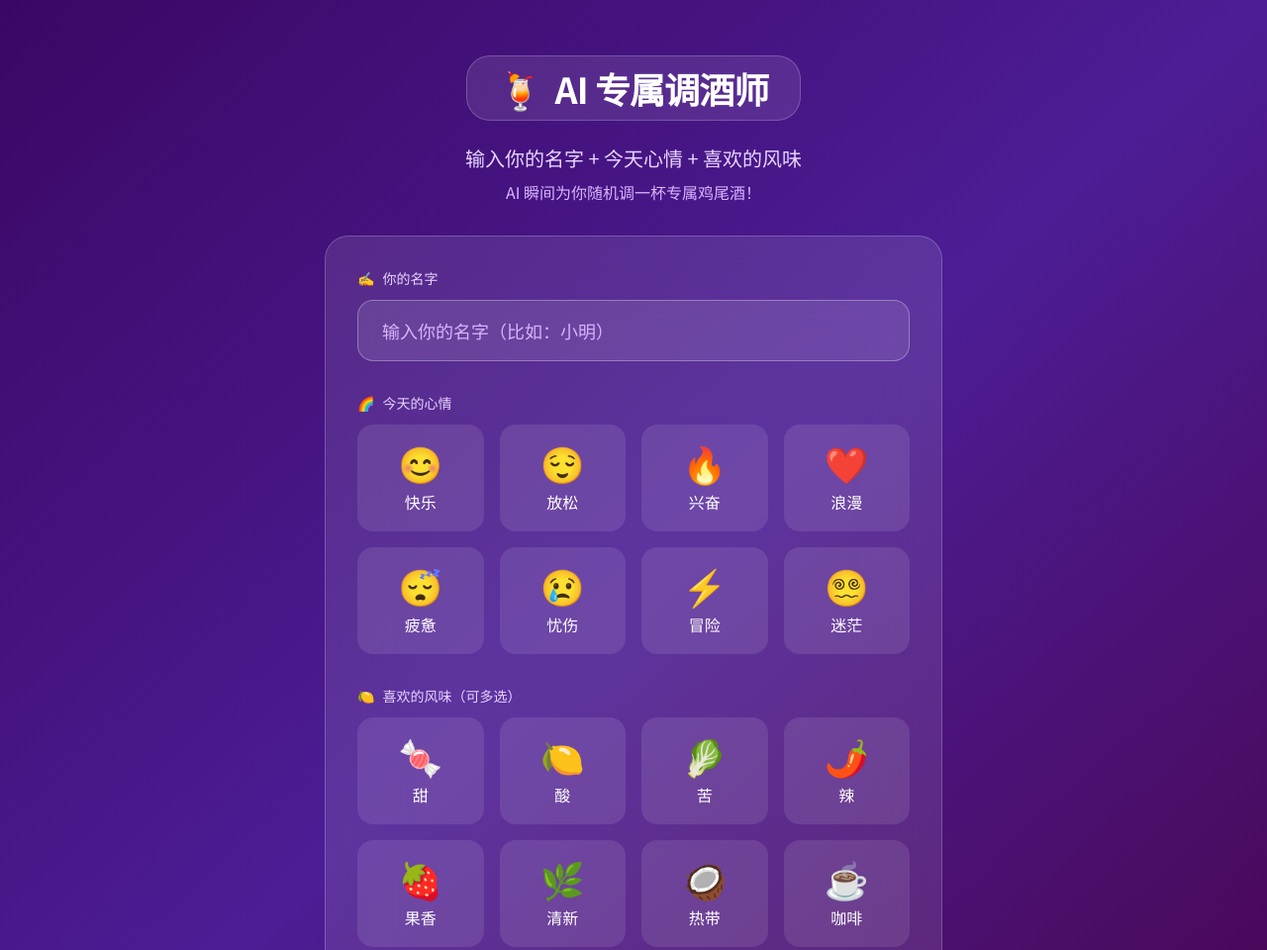
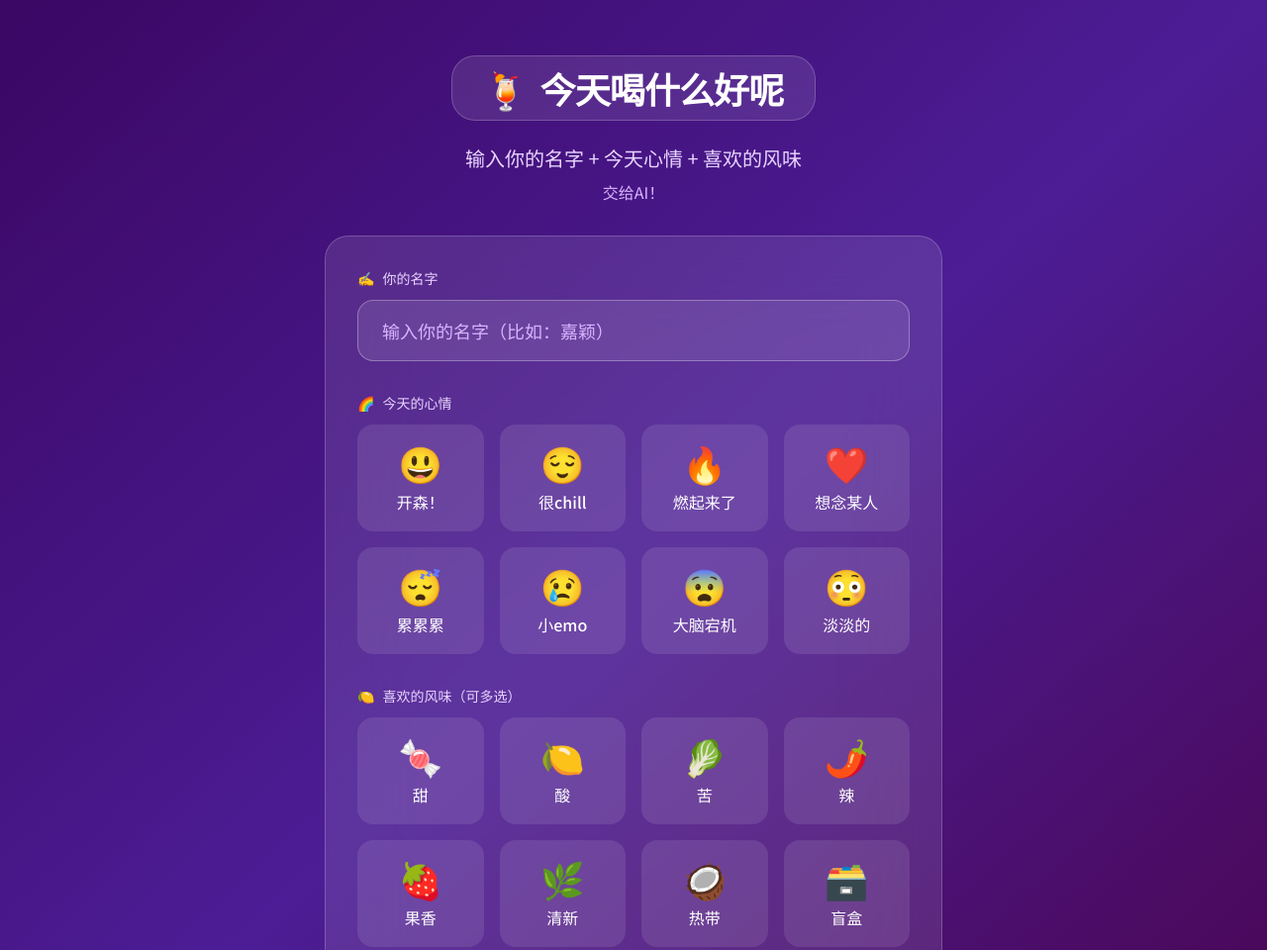
Before and after one commit to kawinglaw/kawingtiaojiu, a plain HTML site: page index.html in a window 1280 px wide. Shown: the top 960 px of the page at 99% size. Drawn offline with nearby package versions, Linux system fonts and the light colour scheme.

Commit message:
Update index.html
改了一些心情

```diff
--- a/index.html
+++ b/index.html
@@ -34,10 +34,10 @@
         <div class="text-center py-8">
             <div class="inline-flex items-center gap-3 bg-white/10 backdrop-blur-md px-8 py-3 rounded-3xl border border-white/20 mb-6">
                 <span class="text-4xl">🍹</span>
-                <h1 class="title-font text-4xl font-bold tracking-tight">AI 专属调酒师</h1>
+                <h1 class="title-font text-4xl font-bold tracking-tight">今天喝什么好呢</h1>
             </div>
             <p class="text-xl text-purple-200">输入你的名字 + 今天心情 + 喜欢的风味</p>
-            <p class="text-purple-300 mt-2">AI 瞬间为你随机调一杯专属鸡尾酒！</p>
+            <p class="text-purple-300 mt-2">交给AI！</p>
         </div>
 
         <!-- 表单页面 -->
@@ -50,7 +50,7 @@
                 <input
                     id="user-name"
                     type="text"
-                    placeholder="输入你的名字（比如：小明）"
+                    placeholder="输入你的名字（比如：嘉颖）"
                     class="w-full bg-white/10 border border-white/30 focus:border-purple-400 rounded-2xl px-6 py-4 text-lg outline-none transition-all placeholder:text-purple-300">
             </div>
 
@@ -160,14 +160,14 @@
 
         // 心情选项
         const moods = [
-            { value: "快乐", emoji: "😊", label: "快乐" },
-            { value: "放松", emoji: "😌", label: "放松" },
-            { value: "兴奋", emoji: "🔥", label: "兴奋" },
-            { value: "浪漫", emoji: "❤️", label: "浪漫" },
-            { value: "疲惫", emoji: "😴", label: "疲惫" },
-            { value: "忧伤", emoji: "😢", label: "忧伤" },
-            { value: "冒险", emoji: "⚡", label: "冒险" },
-            { value: "迷茫", emoji: "😵‍💫", label: "迷茫" }
+            { value: "开森！", emoji: "😃", label: "开森！" },
+            { value: "很chill", emoji: "😌", label: "很chill" },
+            { value: "燃起来了", emoji: "🔥", label: "燃起来了" },
+            { value: "想念某人", emoji: "❤️", label: "想念某人" },
+            { value: "累累累", emoji: "😴", label: "累累累" },
+            { value: "小emo", emoji: "😢", label: "小emo" },
+            { value: "大脑宕机", emoji: "😨", label: "大脑宕机" },
+            { value: "淡淡的", emoji: "😳", label: "淡淡的" }
         ]
 
         // 风味选项
@@ -179,7 +179,7 @@
             { value: "果香", emoji: "🍓", label: "果香" },
             { value: "清新", emoji: "🌿", label: "清新" },
             { value: "热带", emoji: "🥥", label: "热带" },
-            { value: "咖啡", emoji: "☕", label: "咖啡" }
+            { value: "盲盒", emoji: "🗃️", label: "盲盒" }
         ]
 
         // 预设鸡尾酒数据库（AI"随机生成"的基础）
@@ -202,8 +202,8 @@
                     "装饰薄荷叶和青柠片"
                 ],
                 flavors: ["酸", "甜", "清新"],
-                moods: ["快乐", "放松"],
-                desc: "清新酸甜的薄荷香气瞬间唤醒你的快乐心情，像夏日海风一样自由。"
+                moods: ["开森！", "很chill"],
+                desc: "清新酸甜的薄荷香气瞬间唤醒你的开森！心情，像夏日海风一样自由。"
             },
             {
                 id: 2,
@@ -222,8 +222,8 @@
                     "过滤倒入杯中"
                 ],
                 flavors: ["酸", "甜"],
-                moods: ["兴奋", "快乐"],
-                desc: "酸甜平衡的经典之作，带着墨西哥阳光的热情，完美匹配你的兴奋时刻。"
+                moods: ["燃起来了", "开森！"],
+                desc: "酸甜平衡的经典之作，带着墨西哥阳光的热情，完美匹配你的燃起来了时刻。"
             },
             {
                 id: 3,
@@ -231,19 +231,19 @@
                 baseSpirit: "伏特加",
                 baseAmount: 45,
                 ingredients: [
-                    { name: "浓缩咖啡", amount: "30ml" },
-                    { name: "咖啡利口酒", amount: "20ml" },
+                    { name: "浓缩盲盒", amount: "30ml" },
+                    { name: "盲盒利口酒", amount: "20ml" },
                     { name: "糖浆", amount: "10ml" }
                 ],
                 steps: [
                     "摇晃器中加入所有材料和冰块",
                     "大力摇晃 15 秒",
                     "过滤倒入冰镇马天尼杯",
-                    "咖啡豆装饰"
+                    "盲盒豆装饰"
                 ],
-                flavors: ["苦", "甜", "咖啡"],
-                moods: ["兴奋", "疲惫"],
-                desc: "咖啡因 + 酒精的双重刺激，让疲惫的你瞬间重获能量，像深夜的灵感爆发。"
+                flavors: ["苦", "甜", "盲盒"],
+                moods: ["燃起来了", "累累累"],
+                desc: "盲盒因 + 酒精的双重刺激，让累累累的你瞬间重获能量，像深夜的灵感爆发。"
             },
             {
                 id: 4,
@@ -262,7 +262,7 @@
                     "菠萝角装饰"
                 ],
                 flavors: ["甜", "果香", "热带"],
-                moods: ["放松", "快乐"],
+                moods: ["很chill", "开森！"],
                 desc: "热带甜蜜的奶香包裹着你，像在沙滩上晒太阳一样慵懒又开心。"
             },
             {
@@ -282,7 +282,7 @@
                     "橙皮搓香后放入"
                 ],
                 flavors: ["苦", "甜"],
-                moods: ["放松", "忧伤"],
+                moods: ["很chill", "小emo"],
                 desc: "复古优雅的苦甜平衡，适合安静思考的夜晚，像老朋友的陪伴。"
             },
             {
@@ -301,8 +301,8 @@
                     "青柠片装饰"
                 ],
                 flavors: ["辣", "酸", "清新"],
-                moods: ["兴奋", "冒险"],
-                desc: "姜的微辣与酸爽碰撞，像一场刺激的冒险，瞬间点燃你的激情。"
+                moods: ["燃起来了", "大脑宕机"],
+                desc: "姜的微辣与酸爽碰撞，像一场刺激的大脑宕机，瞬间点燃你的激情。"
             },
             {
                 id: 7,
@@ -320,8 +320,8 @@
                     "青柠轮装饰"
                 ],
                 flavors: ["酸", "甜"],
-                moods: ["快乐"],
-                desc: "极致清爽的酸甜口感，像夏日冰镇果汁，专属于你的快乐时刻。"
+                moods: ["开森！"],
+                desc: "极致清爽的酸甜口感，像夏日冰镇果汁，专属于你的开森！时刻。"
             },
             {
                 id: 8,
@@ -340,8 +340,8 @@
                     "橙皮搓香装饰"
                 ],
                 flavors: ["苦", "甜"],
-                moods: ["放松"],
-                desc: "意大利经典苦甜调和，优雅而深沉，适合慢慢品味的放松时光。"
+                moods: ["很chill"],
+                desc: "意大利经典苦甜调和，优雅而深沉，适合慢慢品味的很chill时光。"
             },
             {
                 id: 9,
@@ -360,8 +360,8 @@
                     "橙皮装饰"
                 ],
                 flavors: ["酸", "果香", "甜"],
-                moods: ["浪漫", "快乐"],
-                desc: "粉红色的浪漫果香，像电影《欲望都市》里的优雅，专为你的甜蜜心情打造。"
+                moods: ["想念某人", "开森！"],
+                desc: "粉红色的想念某人果香，像电影《欲望都市》里的优雅，专为你的甜蜜心情打造。"
             },
             {
                 id: 10,
@@ -380,8 +380,8 @@
                     "柠檬皮装饰"
                 ],
                 flavors: ["酸", "甜"],
-                moods: ["疲惫", "放松"],
-                desc: "柔和的酸甜泡沫，温柔治愈你的疲惫，像一杯温暖的晚安酒。"
+                moods: ["累累累", "很chill"],
+                desc: "柔和的酸甜泡沫，温柔治愈你的累累累，像一杯温暖的晚安酒。"
             }
         ]
 
```
